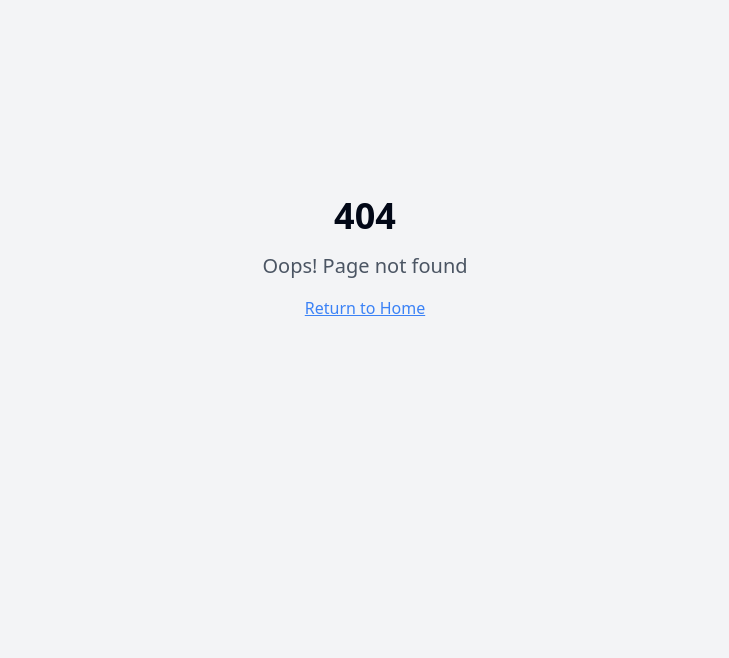
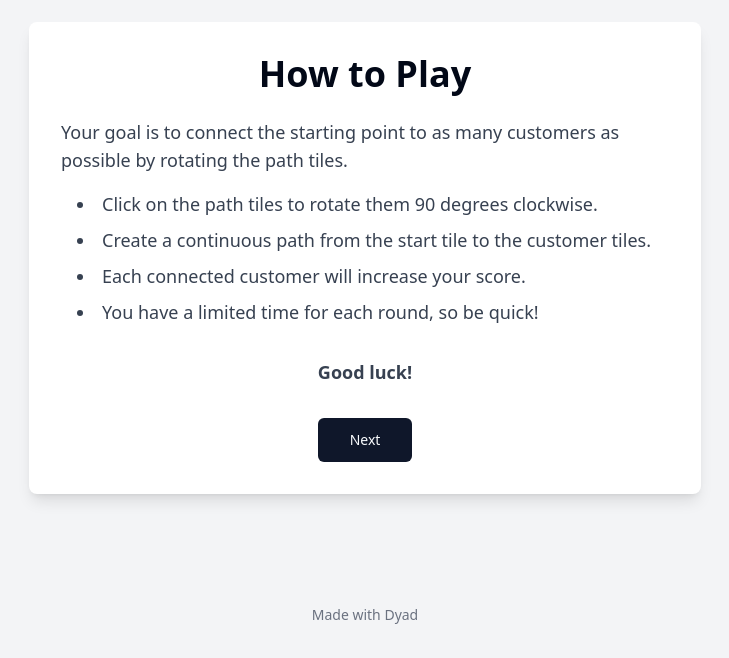
Before and after one commit to brendansatria/corevalue, a React (Vite) app: page /how-to-play in a window 1280 px wide. Before the commit this address had no page. Shown: the part 142-800 px from the top of the page, without its empty margins (275-1004 px from the left). Built offline with nearby package versions, Linux system fonts and the light colour scheme.

Commit message:
[dyad] Added 'How to Play' screen - wrote 3 file(s)

```diff
--- a/src/App.tsx
+++ b/src/App.tsx
@@ -6,6 +6,7 @@ import { BrowserRouter, Routes, Route } from "react-router-dom";
 import Index from "./pages/Index";
 import NotFound from "./pages/NotFound";
 import Game from "./pages/Game";
+import HowToPlay from "./pages/HowToPlay";
 
 const queryClient = new QueryClient();
 
@@ -17,6 +18,7 @@ const App = () => (
       <BrowserRouter>
         <Routes>
           <Route path="/" element={<Index />} />
+          <Route path="/how-to-play" element={<HowToPlay />} />
           <Route path="/game" element={<Game />} />
           {/* ADD ALL CUSTOM ROUTES ABOVE THE CATCH-ALL "*" ROUTE */}
           <Route path="*" element={<NotFound />} />
--- /dev/null
+++ b/src/pages/HowToPlay.tsx
@@ -0,0 +1,35 @@
+import { Button } from "@/components/ui/button";
+import { useNavigate } from "react-router-dom";
+import { MadeWithDyad } from "@/components/made-with-dyad";
+
+const HowToPlay = () => {
+  const navigate = useNavigate();
+
+  return (
+    <div className="min-h-screen flex flex-col items-center justify-center bg-gray-100 p-4">
+      <div className="text-center bg-white p-8 rounded-lg shadow-lg max-w-2xl mx-auto">
+        <h1 className="text-4xl font-bold mb-6">How to Play</h1>
+        <div className="text-left text-lg text-gray-700 space-y-4 mb-8">
+          <p>
+            Your goal is to connect the starting point to as many customers as possible by rotating the path tiles.
+          </p>
+          <ul className="list-disc list-inside space-y-2 pl-4">
+            <li>Click on the path tiles to rotate them 90 degrees clockwise.</li>
+            <li>Create a continuous path from the start tile to the customer tiles.</li>
+            <li>Each connected customer will increase your score.</li>
+            <li>You have a limited time for each round, so be quick!</li>
+          </ul>
+          <p className="font-bold text-center pt-4">Good luck!</p>
+        </div>
+        <Button size="lg" onClick={() => navigate('/game')}>
+          Next
+        </Button>
+      </div>
+      <div className="absolute bottom-4">
+        <MadeWithDyad />
+      </div>
+    </div>
+  );
+};
+
+export default HowToPlay;
--- a/src/pages/Index.tsx
+++ b/src/pages/Index.tsx
@@ -12,7 +12,7 @@ const Index = () => {
         <p className="text-xl text-gray-600 mb-8">
           A mini-game prototype.
         </p>
-        <Button size="lg" onClick={() => navigate('/game')}>
+        <Button size="lg" onClick={() => navigate('/how-to-play')}>
           Start Game
         </Button>
       </div>
```
